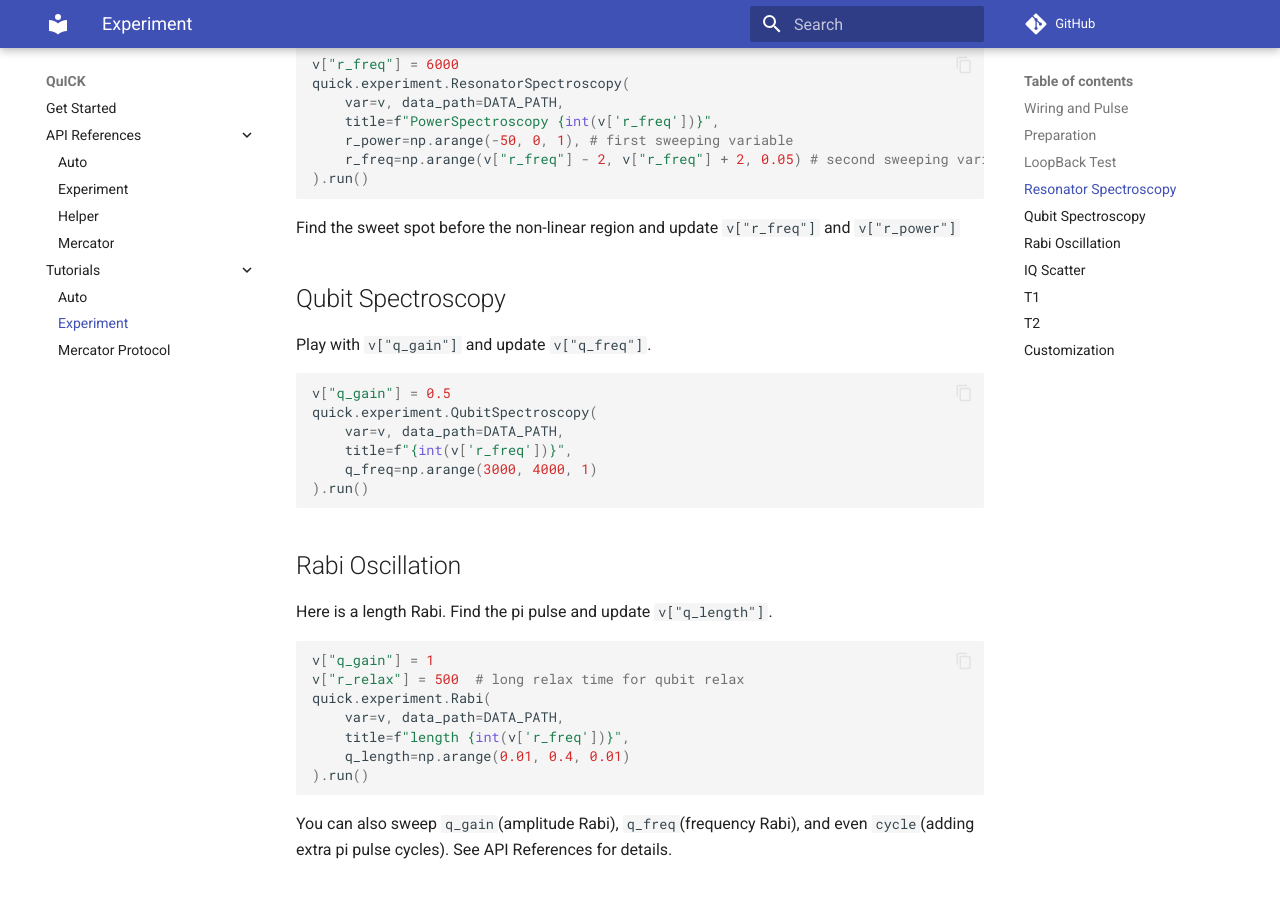
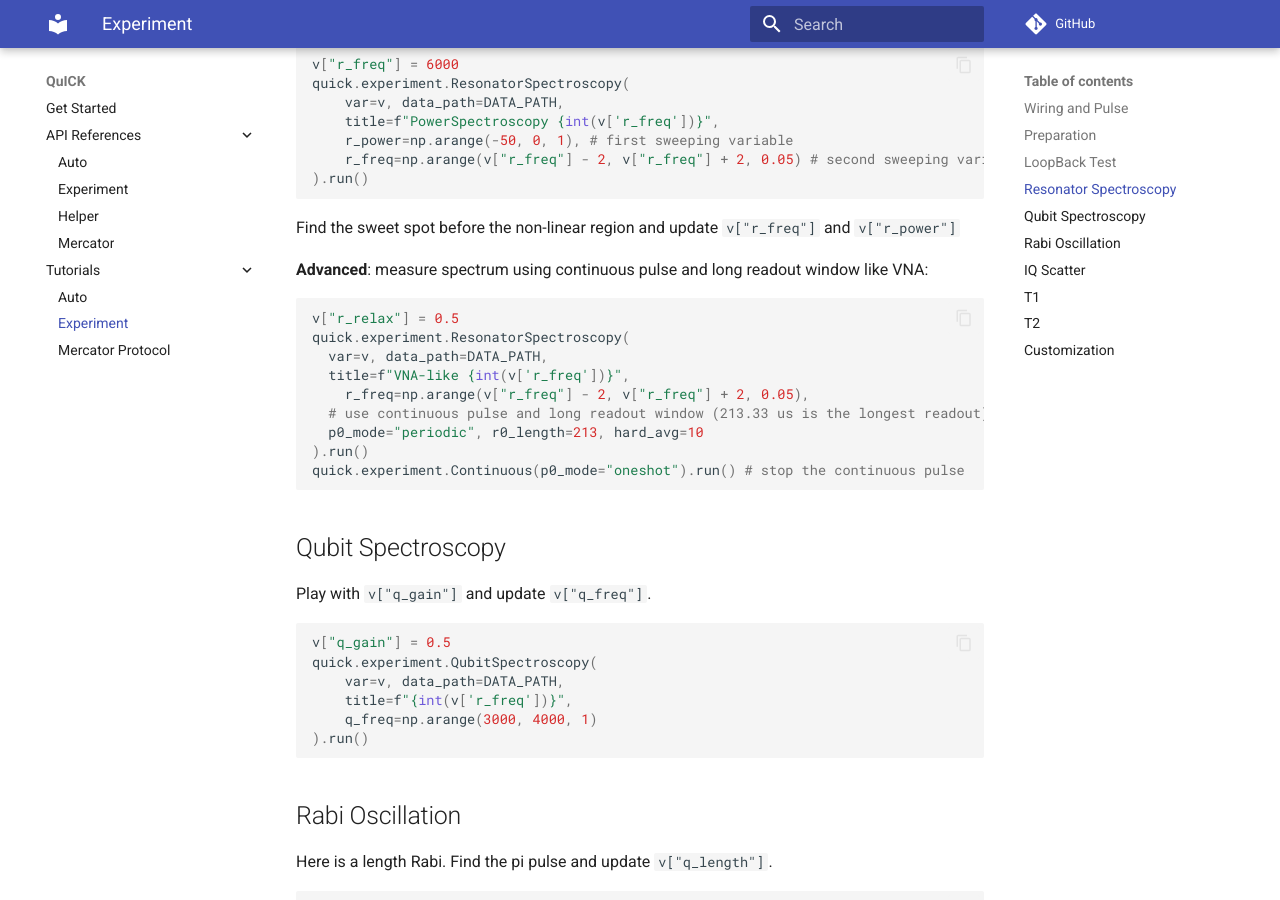
Before and after one commit to clelandlab/quick, an MkDocs documentation site: the page built from docs/Tutorials/experiment.md, in a window 1280 px wide and 900 px high, scrolled down 1751 px. Built offline with MkDocs 1.6.1 and Material for MkDocs 9.7.7, drawn with Linux system fonts in a browser that asks for light colours; comment, search, counter and statistics services are not loaded.

Commit message:
Add doc for VNA-like spectroscopy

````diff
--- a/docs/Tutorials/experiment.md
+++ b/docs/Tutorials/experiment.md
@@ -71,6 +71,20 @@ quick.experiment.ResonatorSpectroscopy(
 ```
 
 Find the sweet spot before the non-linear region and update `v["r_freq"]` and `v["r_power"]`
+
+**Advanced**: measure spectrum using continuous pulse and long readout window like VNA:
+
+```python
+v["r_relax"] = 0.5
+quick.experiment.ResonatorSpectroscopy(
+  var=v, data_path=DATA_PATH,
+  title=f"VNA-like {int(v['r_freq'])}",
+	r_freq=np.arange(v["r_freq"] - 2, v["r_freq"] + 2, 0.05),
+  # use continuous pulse and long readout window (213.33 us is the longest readout)
+  p0_mode="periodic", r0_length=213, hard_avg=10
+).run()
+quick.experiment.Continuous(p0_mode="oneshot").run() # stop the continuous pulse
+```
 
 ## Qubit Spectroscopy
 
````
Also changed, not shown: docs/API References/helper.md (+1 -4 lines), 2 other files.
